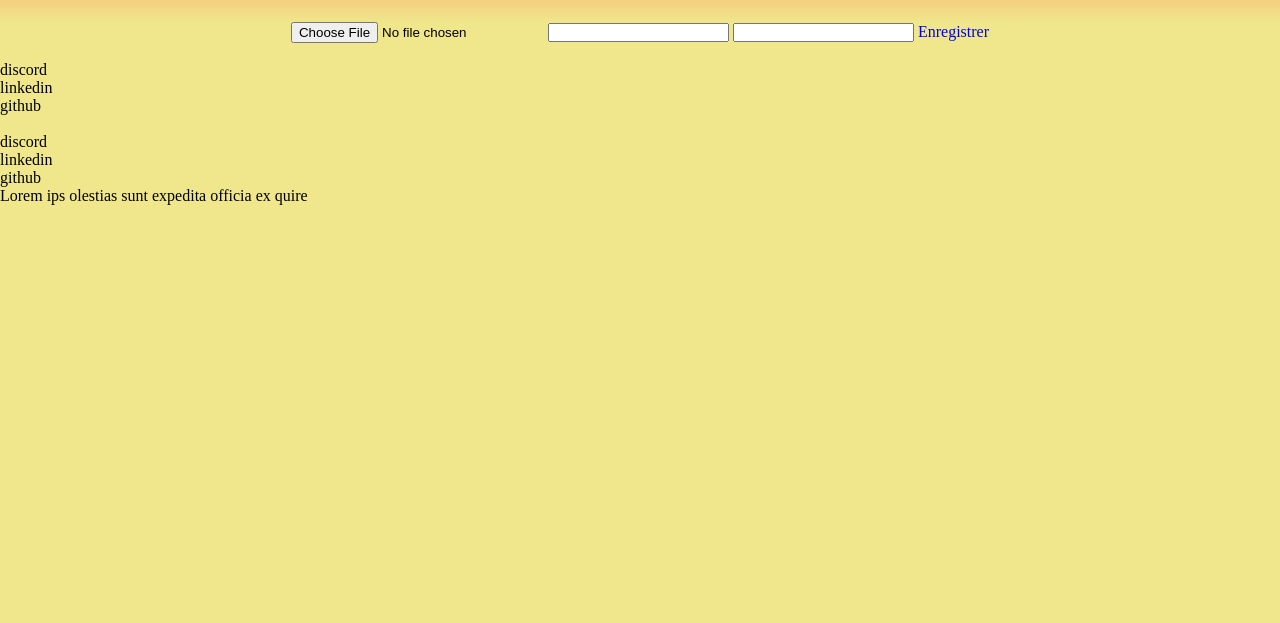
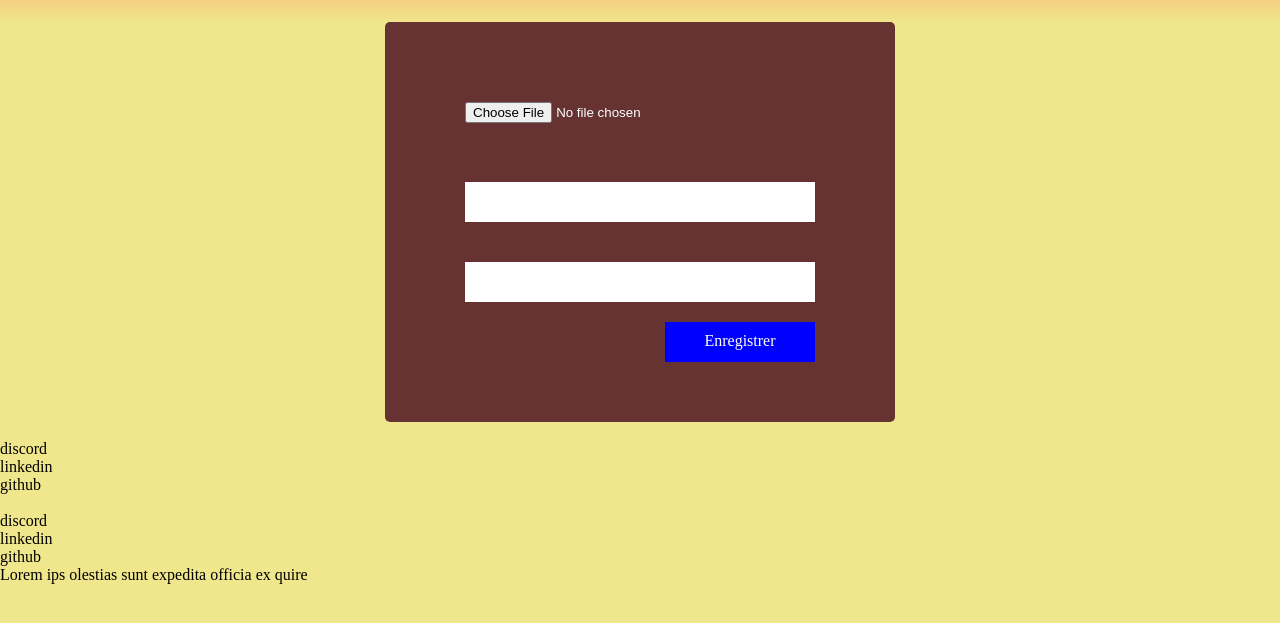
Before and after one commit to becodeorg/hamilton-8-character-manager-Sarah-Abdoulaye, a plain HTML site: page html/create.html in a window 1280 px wide. Shown: the part 79-702 px from the top of the page. Drawn offline with Linux system fonts and the light colour scheme.

Commit message:
form input link style

```diff
--- a/sass/layout/index.scss
+++ b/sass/layout/index.scss
@@ -76,3 +76,51 @@ body{
         }
     }
 }
+
+
+// create input style
+
+main {
+    form {
+        display: flex;
+        flex-direction: column;
+        background-color:  rgb(102, 50, 50);
+        color: $white;
+        padding: 60px;
+        border-radius: 5px;
+        input {
+            border-style: none;
+            height: 40px;
+            width: 350px;
+            margin: 20px;
+        }
+        a {
+            color: $white;
+            background-color: blue;
+            height: 40px;
+            width: 150px;
+            text-align: center;
+            padding: 10px;
+            margin-left: 220px;
+        }
+      /*  input[type="file"] {
+
+        } */
+    }
+}
+
+
+#card-contenaire {
+    margin: 20px;
+    input {
+        border-style: none;
+        height: 50px;
+        width: 300px;
+        padding: 10px;
+        font-size: 20px;
+    }
+    button {
+        border-style: none;
+        width: 50px;
+    }
+}
```
Also changed, not shown: style.css, 1 other file.
